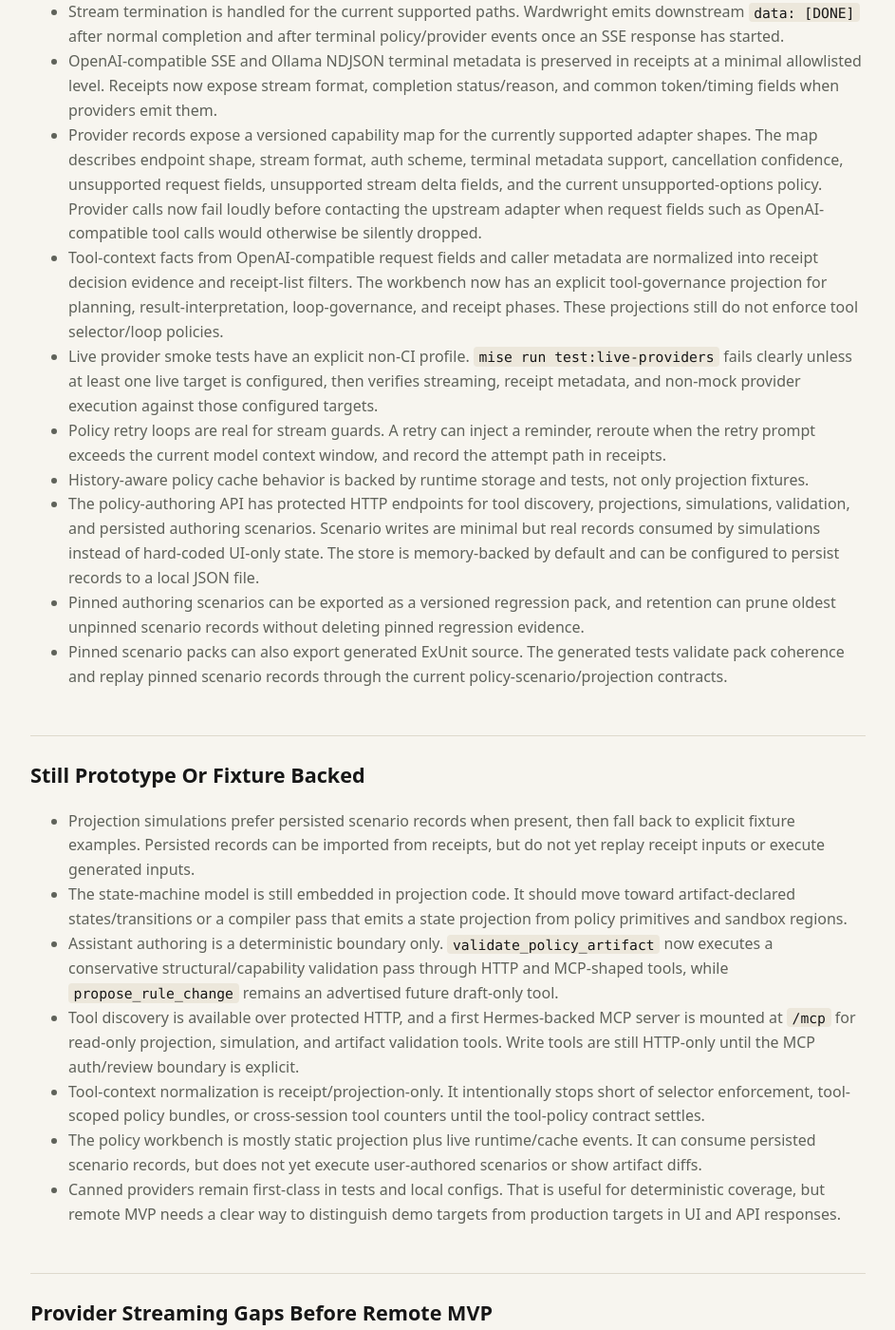
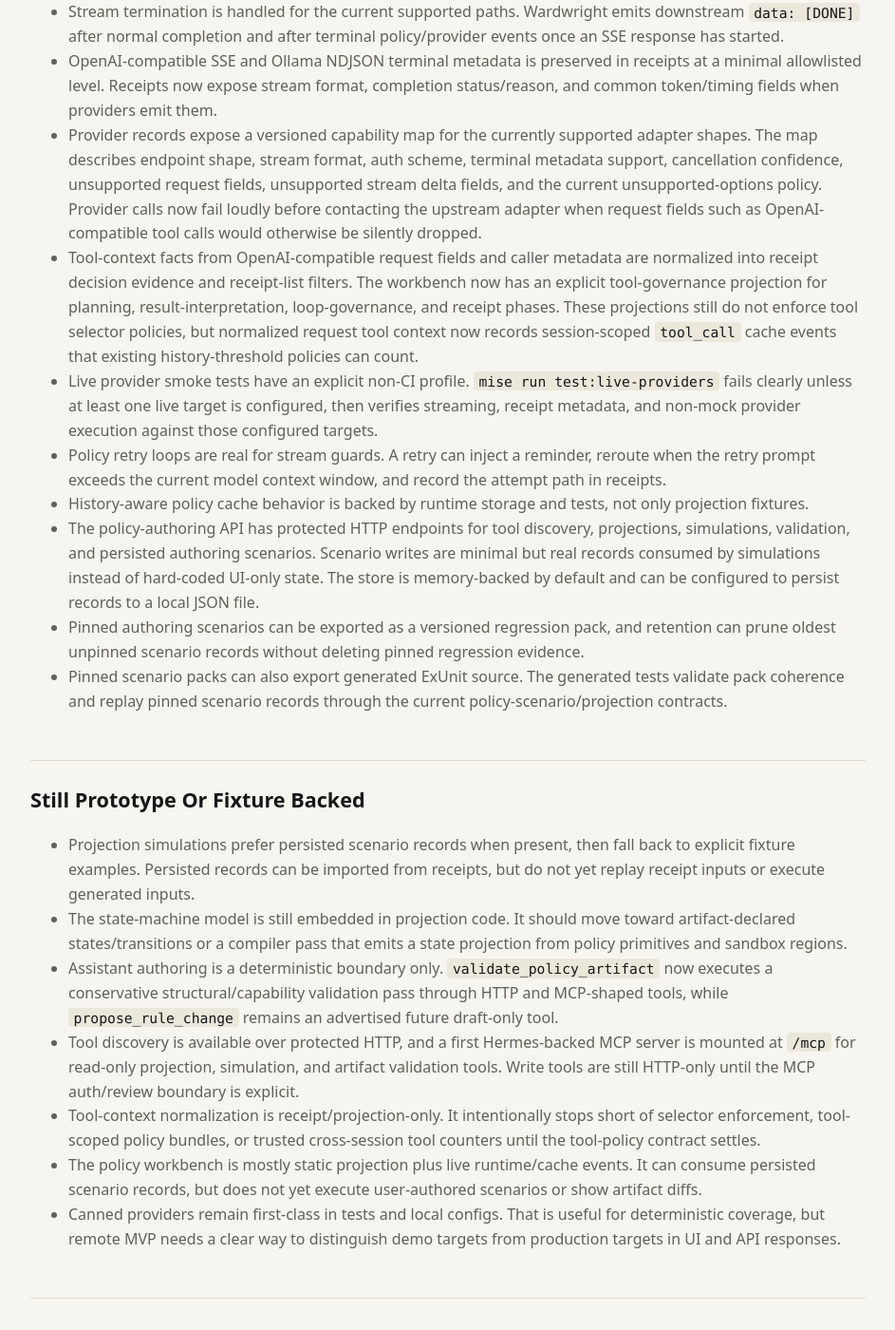
Before and after one commit to bglusman/ingary, a Jekyll site: the page built from docs/mvp-realness-inventory.md, in a window 1280 px wide and 1400 px high, scrolled down 847 px. Shown: the whole window at 95% size, without its empty margins (168-1111 px from the left). Built offline with Jekyll 4.4.1, drawn with Linux system fonts in a browser that asks for light colours.

Commit message:
Record tool context history events

```diff
--- a/docs/mvp-realness-inventory.md
+++ b/docs/mvp-realness-inventory.md
@@ -48,7 +48,9 @@ a clear error that names the missing capability.
   are normalized into receipt decision evidence and receipt-list filters. The
   workbench now has an explicit tool-governance projection for planning,
   result-interpretation, loop-governance, and receipt phases. These projections
-  still do not enforce tool selector/loop policies.
+  still do not enforce tool selector policies, but normalized request tool
+  context now records session-scoped `tool_call` cache events that existing
+  history-threshold policies can count.
 - Live provider smoke tests have an explicit non-CI profile. `mise run
   test:live-providers` fails clearly unless at least one live target is
   configured, then verifies streaming, receipt metadata, and non-mock provider
@@ -87,8 +89,8 @@ a clear error that names the missing capability.
   validation tools. Write tools are still HTTP-only until the MCP auth/review
   boundary is explicit.
 - Tool-context normalization is receipt/projection-only. It intentionally stops
-  short of selector enforcement, tool-scoped policy bundles, or cross-session
-  tool counters until the tool-policy contract settles.
+  short of selector enforcement, tool-scoped policy bundles, or trusted
+  cross-session tool counters until the tool-policy contract settles.
 - The policy workbench is mostly static projection plus live runtime/cache
   events. It can consume persisted scenario records, but does not yet execute
   user-authored scenarios or show artifact diffs.
```
Also changed, not shown: 2 other files.
